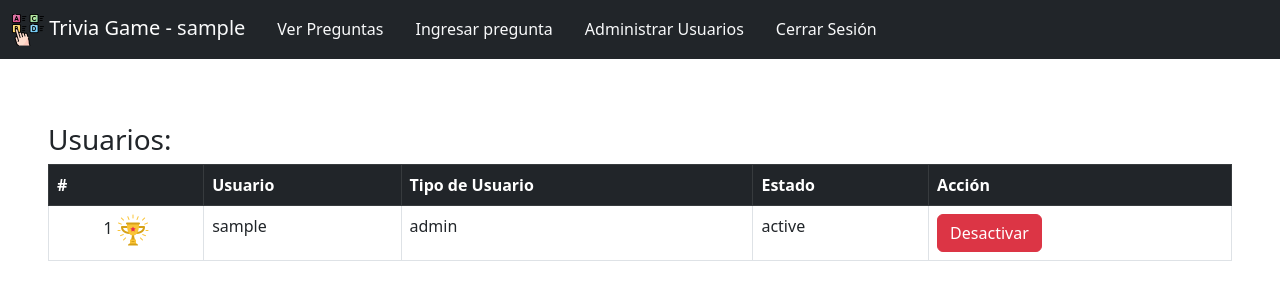
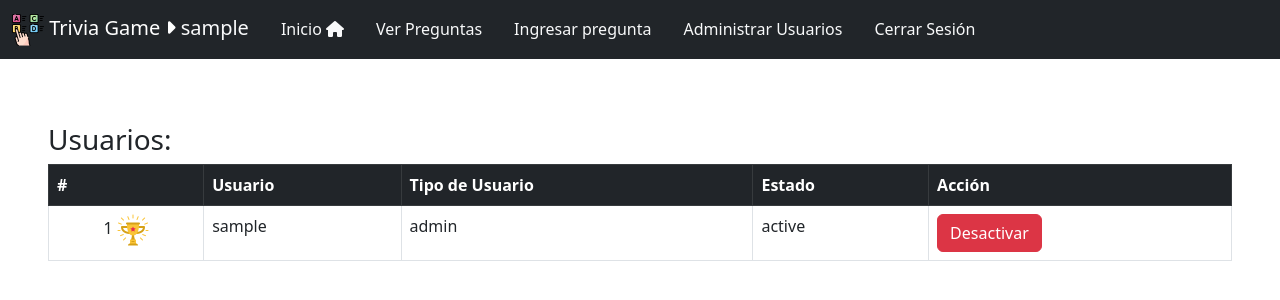
Before and after one commit to JaccN7/TriviaGame, a Node project: template views/adminWatchUsers.ejs in a window 1280 px wide. Shown: the top 300 px of the page. Run offline with Node 20 templates, Linux system fonts and the light colour scheme; the template is opened without the code that fills it: most values are stand-ins (such as "Sample title", 1, 10 or a date in 2020); some libraries are stand-ins or nearby versions.

Commit message:
se añade boton de inicio a navbar

```diff
--- a/views/templates/navbar.ejs
+++ b/views/templates/navbar.ejs
@@ -6,7 +6,7 @@
         <div class="collapse navbar-collapse" id="collapsibleNavbar">
             <a class="navbar-brand" href="/../">
                 <img src="/../public/images/trivia.png" class="img-fluid imgIcon" alt="Trivia" />
-                Trivia Game -
+                Trivia Game <i class="fa-solid fa-caret-right"></i>
                 <% if (userName!="Anónimo" ) { %>
                     <span class="text-light">
                         <%= userName %>
@@ -14,7 +14,9 @@
                     <% } %>
             </a>
             <ul class="nav justify-content-end">
-
+                <li class="nav-item">
+                    <a class="nav-link text-light" href="/../">Inicio <i class="fa-solid fa-house"></i></a>
+                </li>
                 <% if (userName!="Anónimo" ) { %>
                     <% if (userType==="admin" ) { %>
                         <li class="nav-item">
```
Lines whose indentation alone changed are shown as unchanged.
